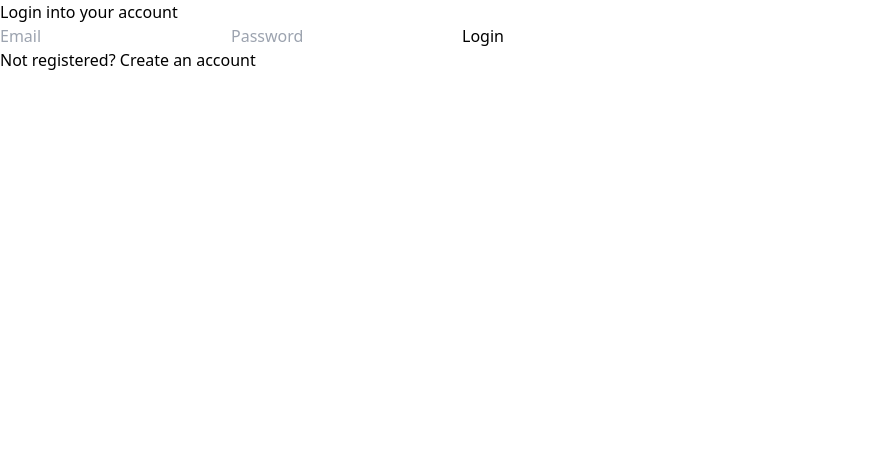
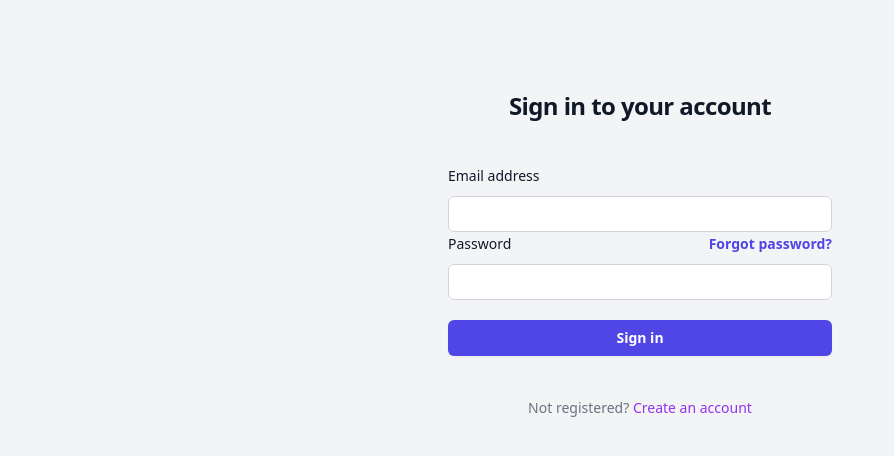
Before and after one commit to Zenara12/react-sprobe, a React (Vite) app: page /login in a window 1280 px wide. Shown: the top 456 px of the page, without its empty margins (0-894 px from the left). Built offline with nearby package versions, Linux system fonts and the light colour scheme; no server answers.

Commit message:
update: tailwind layout for login and signup

```diff
--- a/index.html
+++ b/index.html
@@ -1,12 +1,12 @@
 <!DOCTYPE html>
-<html lang="en">
+<html lang="en" class="h-full bg-gray-100">
   <head>
     <meta charset="UTF-8" />
     <link rel="icon" type="image/svg+xml" href="/vite.svg" />
     <meta name="viewport" content="width=device-width, initial-scale=1.0" />
     <title>Vite + React</title>
   </head>
-  <body>
+  <body class="h-full">
     <div id="root"></div>
     <script type="module" src="/src/main.jsx"></script>
   </body>
--- a/src/layout/GuestLayout.jsx
+++ b/src/layout/GuestLayout.jsx
@@ -7,7 +7,7 @@ const GuestLayout = () => {
 		return <Navigate to='/' />;
 	}
 	return (
-		<div>
+		<div className="flex min-h-full flex-1 flex-col justify-center px-6 py-12 lg:px-8">
 			<Outlet />
 		</div>
 	);
--- a/src/pages/Login.jsx
+++ b/src/pages/Login.jsx
@@ -2,24 +2,74 @@ import { Link } from 'react-router-dom';
 
 const onSubmit = (ev) => {
 	ev.preventDefault();
+	console.log('Form submitted!');
 };
 
 const Login = () => {
 	return (
-		<div className='login-signup-form animated fadeInDown'>
-			<div className='form'>
-				<form onSubmit={onSubmit}>
-					<h1 className='title'>Login into your account</h1>
+		<>
+		<div className="sm:mx-auto sm:w-full sm:max-w-sm">
+			<h2 className="mt-10 text-center text-2xl/9 font-bold tracking-tight text-gray-900">
+				Sign in to your account
+			</h2>
+		</div>
 
-					<input type='email' placeholder='Email' />
-					<input type='password' placeholder='Password' />
-					<button className='btn btn-block'>Login</button>
-					<p className='message'>
-						Not registered? <Link to='/signup'>Create an account</Link>
-					</p>
-				</form>
-			</div>
+		<div className="mt-10 sm:mx-auto sm:w-full sm:max-w-sm">
+			<form onSubmit={onSubmit}>
+				<div>
+					<label htmlFor="email" className="block text-sm/6 font-medium text-gray-900">
+						Email address
+					</label>
+					<div className="mt-2">
+						<input
+							id="email"
+							name="email"
+							type="email"
+							required
+							autoComplete="email"
+							className="block w-full rounded-md bg-white px-3 py-1.5 text-base text-gray-900 outline outline-1 -outline-offset-1 outline-gray-300 placeholder:text-gray-400 focus:outline focus:outline-2 focus:-outline-offset-2 focus:outline-indigo-600 sm:text-sm/6"
+						/>
+					</div>
+				</div>
+
+				<div>
+					<div className="flex items-center justify-between">
+						<label htmlFor="password" className="block text-sm/6 font-medium text-gray-900">
+							Password
+						</label>
+						<div className="text-sm">
+							<a href="#" className="font-semibold text-indigo-600 hover:text-indigo-500">
+								Forgot password?
+							</a>
+						</div>
+					</div>
+					<div className="mt-2">
+						<input
+							id="password"
+							name="password"
+							type="password"
+							required
+							autoComplete="current-password"
+							className="block w-full rounded-md bg-white px-3 py-1.5 text-base text-gray-900 outline outline-1 -outline-offset-1 outline-gray-300 placeholder:text-gray-400 focus:outline focus:outline-2 focus:-outline-offset-2 focus:outline-indigo-600 sm:text-sm/6"
+						/>
+					</div>
+				</div>
+
+				<div>
+					<button
+						type="submit"
+						className="flex w-full justify-center rounded-md mt-5 bg-indigo-600 px-3 py-1.5 text-sm/6 font-semibold text-white shadow-sm hover:bg-indigo-500 focus-visible:outline focus-visible:outline-2 focus-visible:outline-offset-2 focus-visible:outline-indigo-600"
+					>
+						Sign in
+					</button>
+				</div>
+			</form>
+
+			<p className="mt-10 text-center text-sm/6 text-gray-500">
+				Not registered? <Link to='/signup' className='text-purple-600'>Create an account</Link>
+			</p>
 		</div>
+		</>
 	);
 };
 
--- a/src/pages/Signup.jsx
+++ b/src/pages/Signup.jsx
@@ -1,38 +1,145 @@
-import { Link } from 'react-router-dom';
+import {Link} from "react-router-dom";
+import {createRef, useState} from "react";
+import axiosClient from "../axios.js";
+import {useStateContext} from "../context/ContentProvider";
 
 export default function Signup() {
+  const nameRef = createRef()
+  const emailRef = createRef()
+  const passwordRef = createRef()
+  const passwordConfirmationRef = createRef()
+  const {setUser, setToken} = useStateContext()
+  const [errors, setErrors] = useState(null)
 
-	const onSubmit = (ev) => {
-		ev.preventDefault();
+  const onSubmit = ev => {
+    ev.preventDefault()
 
-	};
+    const payload = {
+      name: nameRef.current.value,
+      email: emailRef.current.value,
+      password: passwordRef.current.value,
+      password_confirmation: passwordConfirmationRef.current.value,
+    }
+    console.log(payload)
+    axiosClient.post('/api/signup', payload)
+      .then(({data}) => {
+        setUser(data.user)
+        setToken(data.token);
+      })
+      .catch(err => {
+        const response = err.response;
+        if (response && response.status === 422) {
+          setErrors(response.data.errors)
+        }
+      })
+  }
 
   return (
-		<div className='login-signup-form animated fadeInDown'>
-			<div className='form'>
-				<form onSubmit={onSubmit}>
-					<h1 className='title'>Signup for Free</h1>
-					{errors && (
-						<div className='alert'>
-							{Object.keys(errors).map((key) => (
+    <div className="login-signup-form animated fadeInDown">
+      <div className="sm:mx-auto sm:w-full sm:max-w-sm">
+      <h2 className="mt-10 text-center text-2xl/9 font-bold tracking-tight text-gray-900">
+        Sign up for free
+      </h2>
+      {errors &&
+        <div className="alert">
+          {Object.keys(errors).map(key => (
             <p key={key}>{errors[key][0]}</p>
           ))}
         </div>
-					)}
-					<input type='text' placeholder='Full Name' />
-					<input type='email' placeholder='Email Address' />
-					<input type='password' placeholder='Password' />
+      }
+      </div>
+
+      <div className="mt-10 sm:mx-auto sm:w-full sm:max-w-sm">
+        <form onSubmit={onSubmit}>
+        <div>
+            <label htmlFor="fullname" className="block text-sm/6 font-medium text-gray-900">
+              Fullname
+            </label>
+            <div className="mt-2">
+              <input
+                ref={nameRef}
+                id="fullname"
+                name="fullname"
+                type="text"
+                required
+                className="block w-full rounded-md bg-white px-3 py-1.5 text-base text-gray-900 outline outline-1 -outline-offset-1 outline-gray-300 placeholder:text-gray-400 focus:outline focus:outline-2 focus:-outline-offset-2 focus:outline-indigo-600 sm:text-sm/6"
+              />
+            </div>
+          </div>
+
+          <div>
+            <label htmlFor="email" className="block text-sm/6 font-medium text-gray-900">
+              Email address
+            </label>
+            <div className="mt-2">
+              <input
+                ref={emailRef}
+                id="email"
+                name="email"
+                type="email"
+                required
+                autoComplete="email"
+                className="block w-full rounded-md bg-white px-3 py-1.5 text-base text-gray-900 outline outline-1 -outline-offset-1 outline-gray-300 placeholder:text-gray-400 focus:outline focus:outline-2 focus:-outline-offset-2 focus:outline-indigo-600 sm:text-sm/6"
+              />
+            </div>
+          </div>
+
+          <div>
+            <div className="flex items-center justify-between">
+              <label htmlFor="password" className="block text-sm/6 font-medium text-gray-900">
+                Password
+              </label>
+              <div className="text-sm">
+                <a href="#" className="font-semibold text-indigo-600 hover:text-indigo-500">
+                  Forgot password?
+                </a>
+              </div>
+            </div>
+            <div className="mt-2">
+              <input
+                ref={passwordRef}
+                id="password"
+                name="password"
+                type="password"
+                required
+                autoComplete="current-password"
+                className="block w-full rounded-md bg-white px-3 py-1.5 text-base text-gray-900 outline outline-1 -outline-offset-1 outline-gray-300 placeholder:text-gray-400 focus:outline focus:outline-2 focus:-outline-offset-2 focus:outline-indigo-600 sm:text-sm/6"
+              />
+            </div>
+          </div>
+
+          <div>
+            <div className="flex items-center justify-between">
+              <label htmlFor="password_confirmation" className="block text-sm/6 font-medium text-gray-900">
+                Repeat Password
+              </label>
+            </div>
+            <div className="mt-2">
               <input
                 ref={passwordConfirmationRef}
-						type='password'
-						placeholder='Repeat Password'
+                id="password_confirmation"
+                name="password_confirmation"
+                type="password"
+                required
+                className="block w-full rounded-md bg-white px-3 py-1.5 text-base text-gray-900 outline outline-1 -outline-offset-1 outline-gray-300 placeholder:text-gray-400 focus:outline focus:outline-2 focus:-outline-offset-2 focus:outline-indigo-600 sm:text-sm/6"
               />
-					<button className='btn btn-block'>Signup</button>
-					<p className='message'>
-						Already registered? <Link to='/login'>Sign In</Link>
-					</p>
-				</form>
             </div>
           </div>
-	);
+
+          <div>
+            <button
+              type="submit"
+              className="flex w-full justify-center rounded-md mt-5 bg-indigo-600 px-3 py-1.5 text-sm/6 font-semibold text-white shadow-sm hover:bg-indigo-500 focus-visible:outline focus-visible:outline-2 focus-visible:outline-offset-2 focus-visible:outline-indigo-600"
+            >
+              Sign in
+            </button>
+          </div>
+        </form>
+
+        <p className="mt-10 text-center text-sm/6 text-gray-500">
+        Already registered? <Link to="/login" className="text-purple-900">Sign In</Link>
+        </p>
+      </div>
+    </div>
+  )
 }
```
Lines whose indentation alone changed are shown as unchanged.
